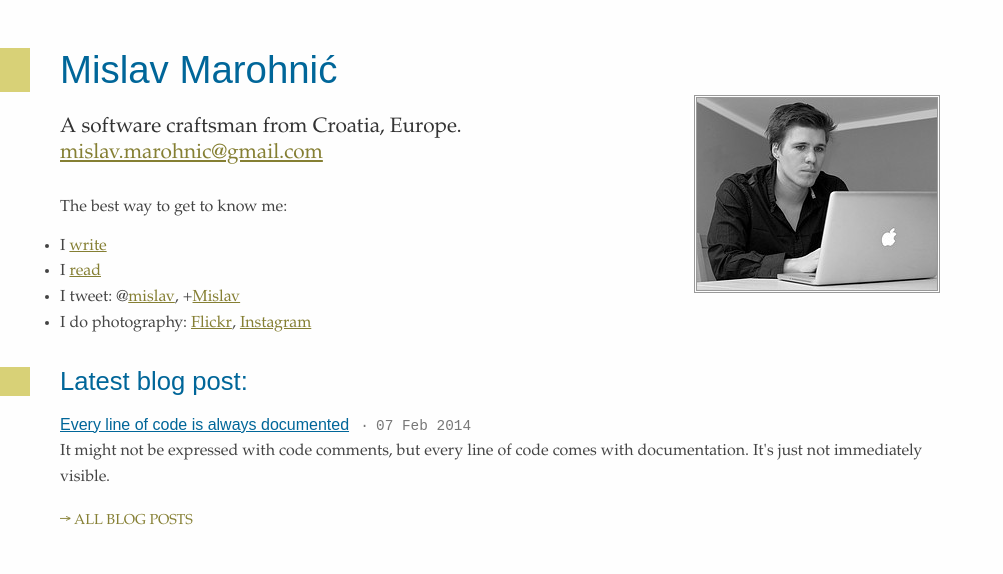
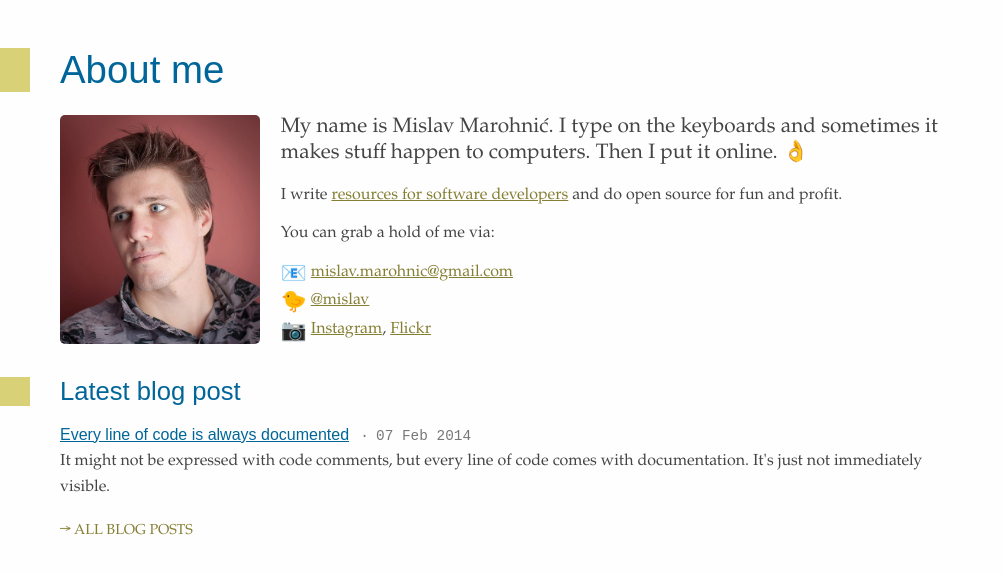
Before and after one commit to mislav/blog, a Jekyll site: the page built from index.html, in a window 1280 px wide. Shown: the top 574 px of the page, without its empty margins (0-1003 px from the left). Built offline with Jekyll 4.4.1, drawn with Linux system fonts in a browser that asks for light colours; Markdown is read by kramdown in place of the engine named in the settings.

Commit message:
Overhaul home page
- Instapaper feed is broken due to Yahoo Pipes being shut down
- lol Google+
- try not to be *too* serious

```diff
--- a/index.html
+++ b/index.html
@@ -1,38 +1,46 @@
 ---
-title: Mislav Marohnić
+title: About Mislav
 description: >
-  The Internet home of Mislav:
-  writer, developer, photographer.
+  Hi, you've reached Mislav Marohnić.
+  Please leave your message after the tone.
+  *BEEP*
 layout: default
 ---
 
-<h1>{{ page.title }}</h1>
+<h1>About me</h1>
 
-<div id=description class=vcard>
+<div id="description" class="vcard">
   <p>
-    <img src="/images/mislav.jpg" alt="Mislav Marohnić" class="fn photo" lang=hr>
-    A <span class=title>software craftsman</span> from
-    <span class=adr><span class=country-name>Croatia</span>, Europe</span>.<br>
-    <a class=email href="mailto:mislav.marohnic@gmail.com">mislav.marohnic@gmail.com</a>
+    <img src="/images/mislav.jpg" alt="Photo of Mislav" class="photo">
+    My name is <span class="fn" lang="hr">Mislav Marohnić</span>.
+    I type on the keyboards and sometimes it makes stuff happen to computers.
+    Then I put it online. 👌
   </p>
   <p>
-    The best way to get to know me:
+    I write <a href="/blog/">resources for software developers</a>
+    and do open source for fun and profit.
+  </p>
+  <p>
+    You can grab a hold of me via:
   </p>
   <ul>
-    <li>I <a href="/blog/">write</a></li>
-    <li>I <a href="/instapaper/" title="Mislav's Instapaper liked items">read</a></li>
-    <li>I tweet:
-      @<a rel=me href="http://twitter.com/mislav">mislav</a>,
-      +<a rel=me href="https://plus.google.com/110653988851642886880">Mislav</a>
+    <li>
+      <span class="emoji">📧</span>
+      <a class="email" href="mailto:mislav.marohnic@gmail.com">mislav.marohnic@gmail.com</a>
     </li>
-    <li>I do photography:
-      <a rel=me href="http://www.flickr.com/photos/mislav-marohnic/" title="Mislav's photos on Flickr">Flickr</a>,
-      <a rel=me href="http://instagram.heroku.com/users/mislav" title="Mislav's Instagram photo stream">Instagram</a>
+    <li>
+      <span class="emoji">🐤</span>
+      <a rel="me" href="http://twitter.com/mislav">@mislav</a>
+    </li>
+    <li>
+      <span class="emoji">📷</span>
+      <a rel="me" href="http://instagram.com/mislav" title="Mislav's Instagram photo stream">Instagram</a>,
+      <a rel="me" href="http://www.flickr.com/photos/mislav-marohnic/" title="Mislav's photos on Flickr">Flickr</a>
     </li>
   </ul>
 </div>
 
-<h2>Latest blog post:</h2>
+<h2>Latest blog post</h2>
 
 <section class="posts hfeed">
 {% for post in site.posts %}
--- a/stylesheets/default.sass
+++ b/stylesheets/default.sass
@@ -145,33 +145,26 @@ ins
 
 #description.vcard
   img
-    float: right
-    margin: -20px -2em 0 3em
-    border: 3px double #999
+    float: left
+    max-width: 200px
+    border-radius: 5px
+    margin: 0 1em 1em 0
     +screen(phone)
-      float: none
-      display: block
-      border-width: 1px
-      border-style: solid
-      margin: 0 0 1em 0
-    +screen(retina)
-      float: left
-      max-width: 120px
-      margin: .5em 1em .5em 0
+      max-width: 100px
+      margin-right: 0.5em
 
-#description p:first-child
-  font-size: 1.3em
-  margin: 1em 2em 1.4em 0
-  // text-align: center
-  color: #333
-  a
-    font-weight: normal
+  p:first-child
+    font-size: 1.3em
+    + p
+      +screen(phone)
+        clear: left
 
-#description + hr
-  width: 75%
-  height: 0
-  border-top: 1px solid silver
-  margin: 2em
+  ul
+    list-style: none
+
+  .emoji
+    font-size: 1.3em
+    vertical-align: sub
 
 header#blog
   +screen(phone)
```
Also changed, not shown: images/mislav.jpg, images/mislav.png (deleted).
